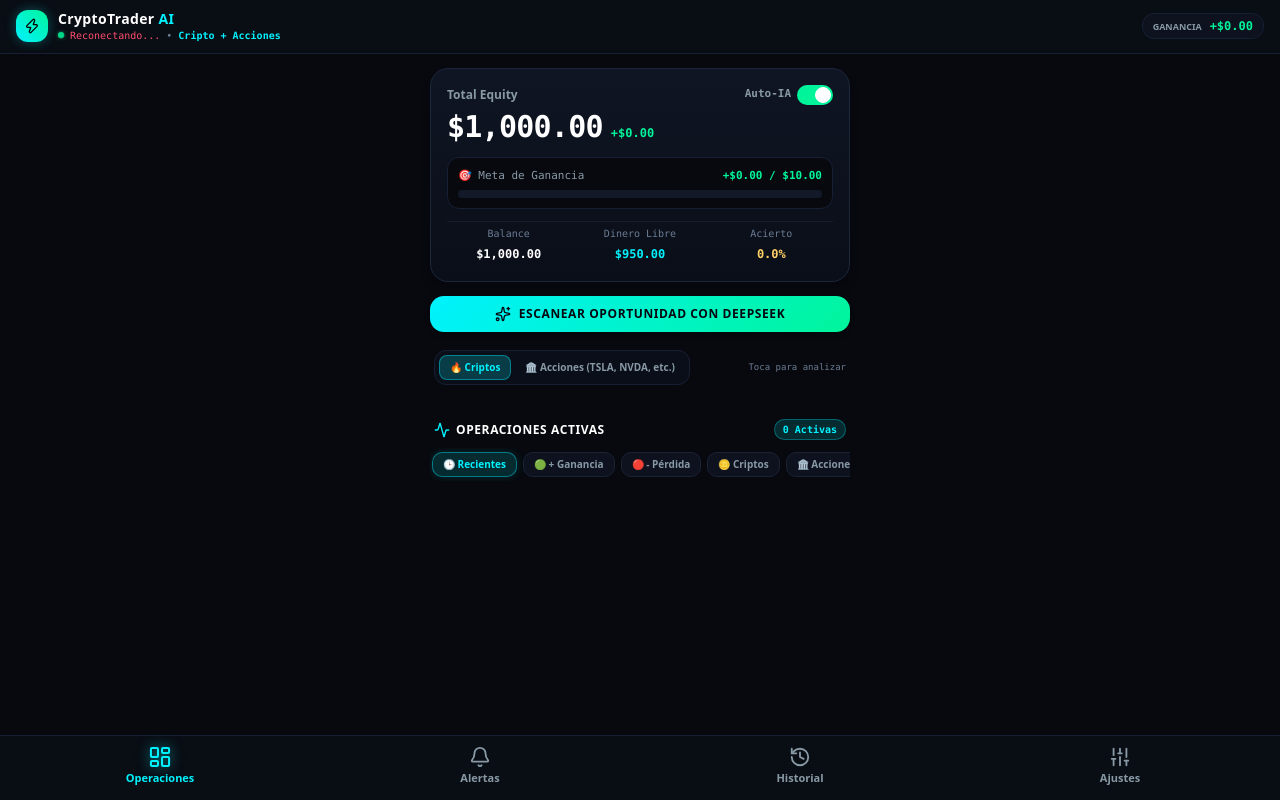
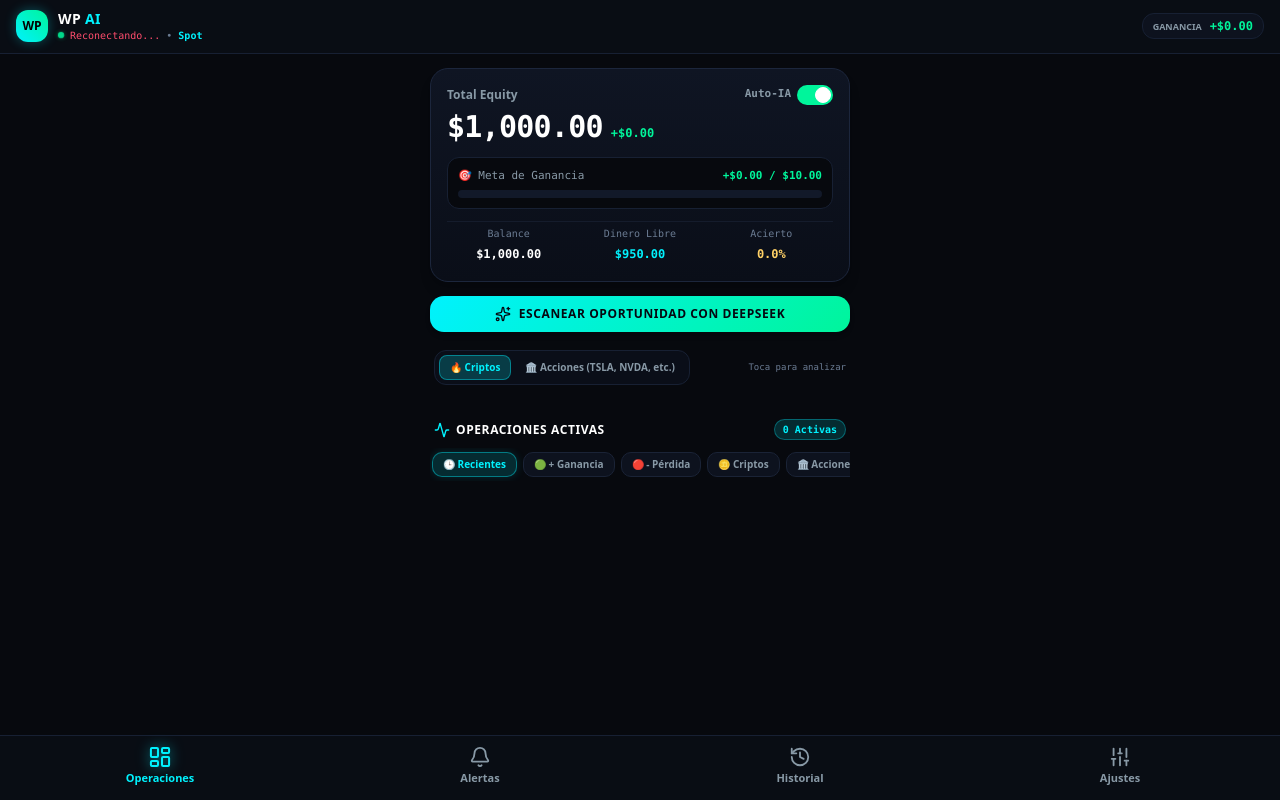
Before and after one commit to hancellpos-ctrl/deepseek-cryptotrader-ai, a website: page public/index.html in a window 1280 px wide. Drawn offline with nearby package versions, Linux system fonts and the light colour scheme; no server answers.

Commit message:
chore: shorten app branding to WP / WP Trader

```diff
--- a/public/index.html
+++ b/public/index.html
@@ -3,14 +3,14 @@
 <head>
   <meta charset="UTF-8">
   <meta name="viewport" content="width=device-width, initial-scale=1.0, maximum-scale=1.0, user-scalable=no, viewport-fit=cover">
-  <title>CryptoTrader AI | Criptos & Acciones</title>
+  <title>WP Trader</title>
 
   <!-- PWA & Mobile Web App Meta Tags -->
   <link rel="manifest" href="/manifest.json">
   <meta name="theme-color" content="#07090e">
   <meta name="apple-mobile-web-app-capable" content="yes">
   <meta name="apple-mobile-web-app-status-bar-style" content="black-translucent">
-  <meta name="apple-mobile-web-app-title" content="CryptoTrader">
+  <meta name="apple-mobile-web-app-title" content="WP">
   <link rel="apple-touch-icon" href="/icon.svg">
   <link rel="icon" type="image/svg+xml" href="/icon.svg">
 
@@ -31,15 +31,15 @@
   <header class="top-header px-4 py-2.5 flex items-center justify-between">
     <div class="flex items-center gap-2.5">
       <div class="w-8 h-8 rounded-xl bg-gradient-to-tr from-[#00f2fe] to-[#00f59b] flex items-center justify-center shadow-[0_0_12px_rgba(0,242,254,0.3)]">
-        <i data-lucide="zap" class="w-4 h-4 text-black"></i>
+        <span class="text-xs font-black text-black">WP</span>
       </div>
       <div>
-        <h1 class="font-extrabold text-sm tracking-wide text-white leading-tight">CryptoTrader <span class="text-[#00f2fe]">AI</span></h1>
+        <h1 class="font-extrabold text-sm tracking-wide text-white leading-tight">WP <span class="text-[#00f2fe]">AI</span></h1>
         <div class="flex items-center gap-1.5 text-[10px] text-[#6b7c93] font-mono">
           <span class="w-1.5 h-1.5 rounded-full bg-[#00f59b] pulse-dot"></span>
           <span id="binanceWsStatus" class="text-[#00f59b]">Binance Live</span>
           <span>•</span>
-          <span class="text-[#00f2fe] font-bold">Cripto + Acciones</span>
+          <span class="text-[#00f2fe] font-bold">Spot</span>
         </div>
       </div>
     </div>
--- a/server/server.js
+++ b/server/server.js
@@ -391,7 +391,7 @@ async function startServer() {
 
   server.listen(PORT, '0.0.0.0', () => {
     console.log(`=======================================================`);
-    console.log(`🚀 DeepSeek CryptoTrader AI (Binance Futures & Paper)`);
+    console.log(`🚀 WP Trader AI (Binance Spot & Futures)`);
     console.log(`📡 Servidor activo en: http://0.0.0.0:${PORT}`);
     console.log(`=======================================================`);
 
```
Also changed, not shown: public/manifest.json.
